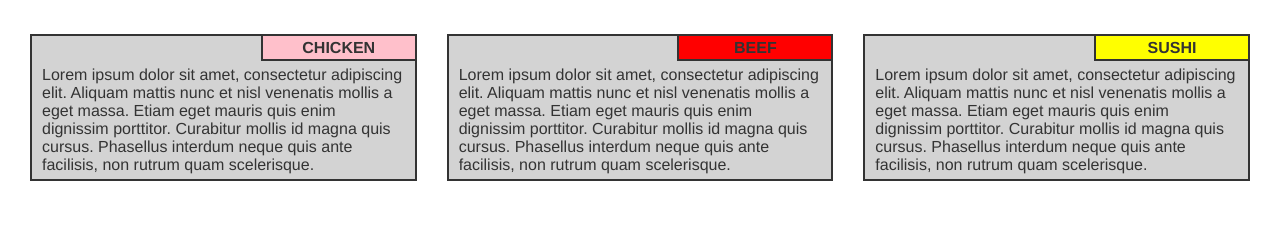
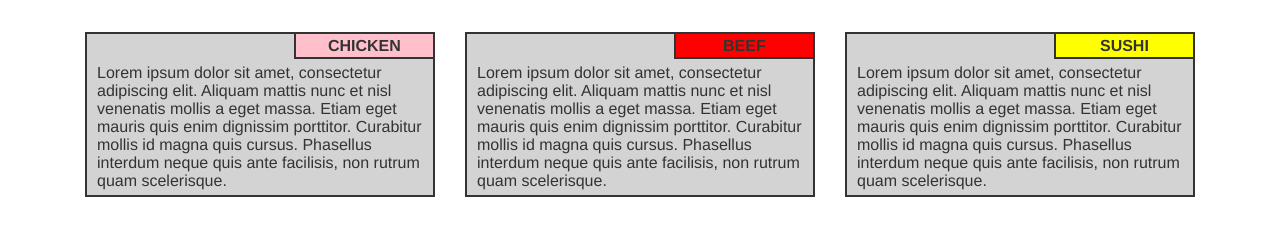
Before and after one commit to evavartika/WEB-DEVELOPMENT-COURSERA, a plain HTML site: page module2_solution/index.html in a window 1280 px wide. Shown: the part 63-298 px from the top of the page. Drawn offline with nearby package versions, Linux system fonts and the light colour scheme; files that its build step writes are made by us from their sources.

Commit message:
Removing CSS

```diff
--- a/module2_solution/index.html
+++ b/module2_solution/index.html
@@ -4,11 +4,6 @@
   	    <!--<script src="https://ajax.googleapis.com/ajax/libs/jquery/3.5.1/jquery.min.js"></script>-->
         <script src="https://maxcdn.bootstrapcdn.com/bootstrap/3.4.1/js/bootstrap.min.js"></script>
         <link rel="stylesheet" href="stylesheet.css">
-        <style>
-            .container {
-                width: 100%;
-            }
-        </style>
     </head>
     <body>
         <div id="header">
```
